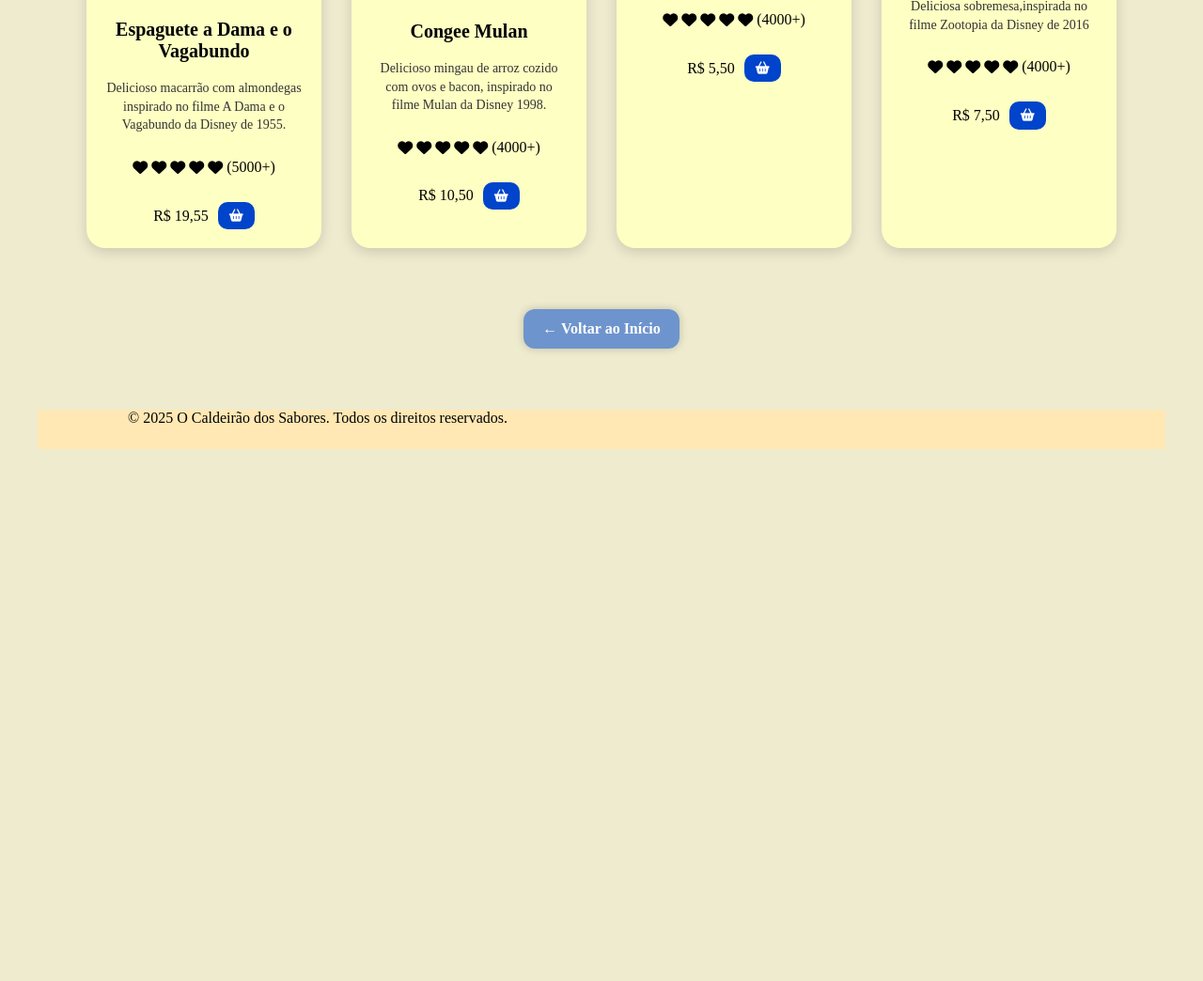
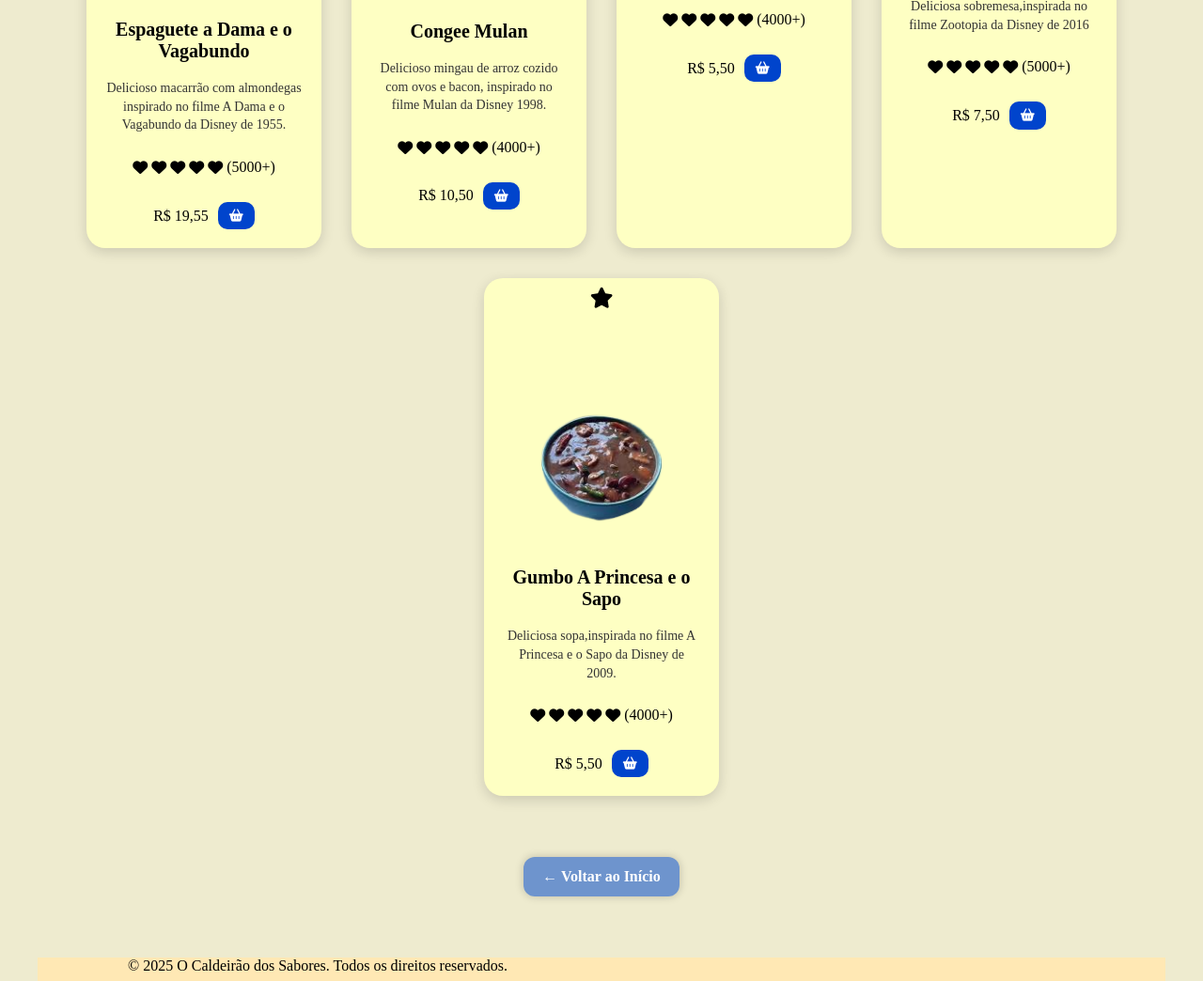
Before and after one commit to matheusmfd7/o-caldeirao-dos-sabores, a plain HTML site: page cardapio.html in a window 1280 px wide. Shown: the part 1188-2232 px from the top of the page at 94% size. Before the commit the page ends 1666 px from the top, so only its background shows below. Drawn offline with Linux system fonts and the light colour scheme; files whose address does not match are found by name.

Commit message:
Add files via upload

```diff
--- a/cardapio.html
+++ b/cardapio.html
@@ -378,10 +378,24 @@
           <div class="dish-rate">
             <i class="fa-solid fa-heart"></i><i class="fa-solid fa-heart"></i><i class="fa-solid fa-heart"></i>
             <i class="fa-solid fa-heart"></i><i class="fa-solid fa-heart"></i>
-            <span>(4000+)</span>
+            <span>(5000+)</span>
           </div>
           <div class="dish-price"><h4>R$ 7,50</h4><button><i class="fa-solid fa-basket-shopping"></i></button></div>
         </div>
+
+        <div class="dish">
+          <div class="dish-heart"><i class="fa-solid fa-star"></i></div>
+          <img src="src/images/Gumbo A princesa e o sapo.png" class="dish-image">
+          <h3 class="dish-title">Gumbo A Princesa e o Sapo</h3>
+          <span class="dish-description">  Deliciosa sopa,inspirada no filme A Princesa e o Sapo da Disney de 2009. </span>
+          <div class="dish-rate">
+            <i class="fa-solid fa-heart"></i><i class="fa-solid fa-heart"></i><i class="fa-solid fa-heart"></i>
+            <i class="fa-solid fa-heart"></i><i class="fa-solid fa-heart"></i>
+            <span>(4000+)</span>
+          </div>
+          <div class="dish-price"><h4>R$ 5,50</h4><button><i class="fa-solid fa-basket-shopping"></i></button></div>
+        </div>
+
 
       </div>
     </section>
```
Also changed, not shown: feedbacks.html (+8 -0 lines), src/images/Gumbo A princesa e o sapo.png (added), src/images/Ray.png (added).
